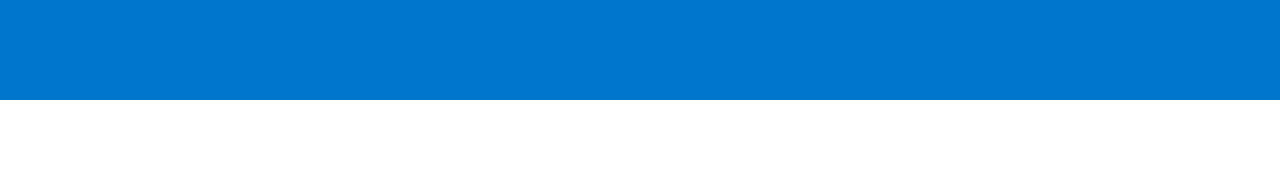
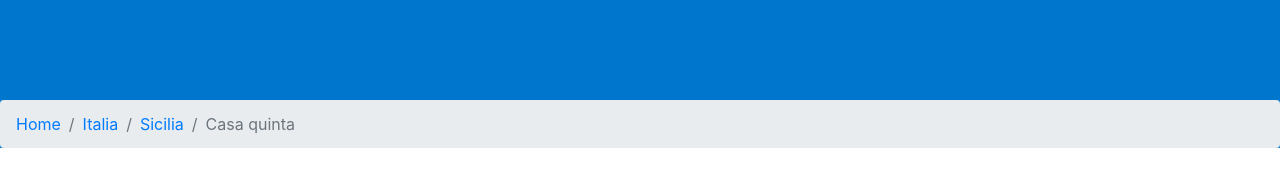
Before and after one commit to rodriguezmelisa93/hitchhiking, a website built with Parcel: page src/detail.html in a window 1280 px wide. Built offline with nearby package versions, Linux system fonts and the light colour scheme.

Commit message:
Task 21 almost ready

```diff
--- a/src/detail.html
+++ b/src/detail.html
@@ -13,7 +13,16 @@
         <header>
 
         </header>
-
+        <div>
+            <nav aria-label="breadcrumb">
+                <ol class="breadcrumb">
+                    <li class="breadcrumb-item"><a href="#">Home</a></li>
+                    <li class="breadcrumb-item"><a href="#">Italia</a></li>
+                    <li class="breadcrumb-item"><a href="#">Sicilia</a></li>
+                    <li class="breadcrumb-item active" aria-current="page">Casa quinta</li>
+                </ol>
+            </nav>
+        </div>
         <nav>
 
         </nav>
```
